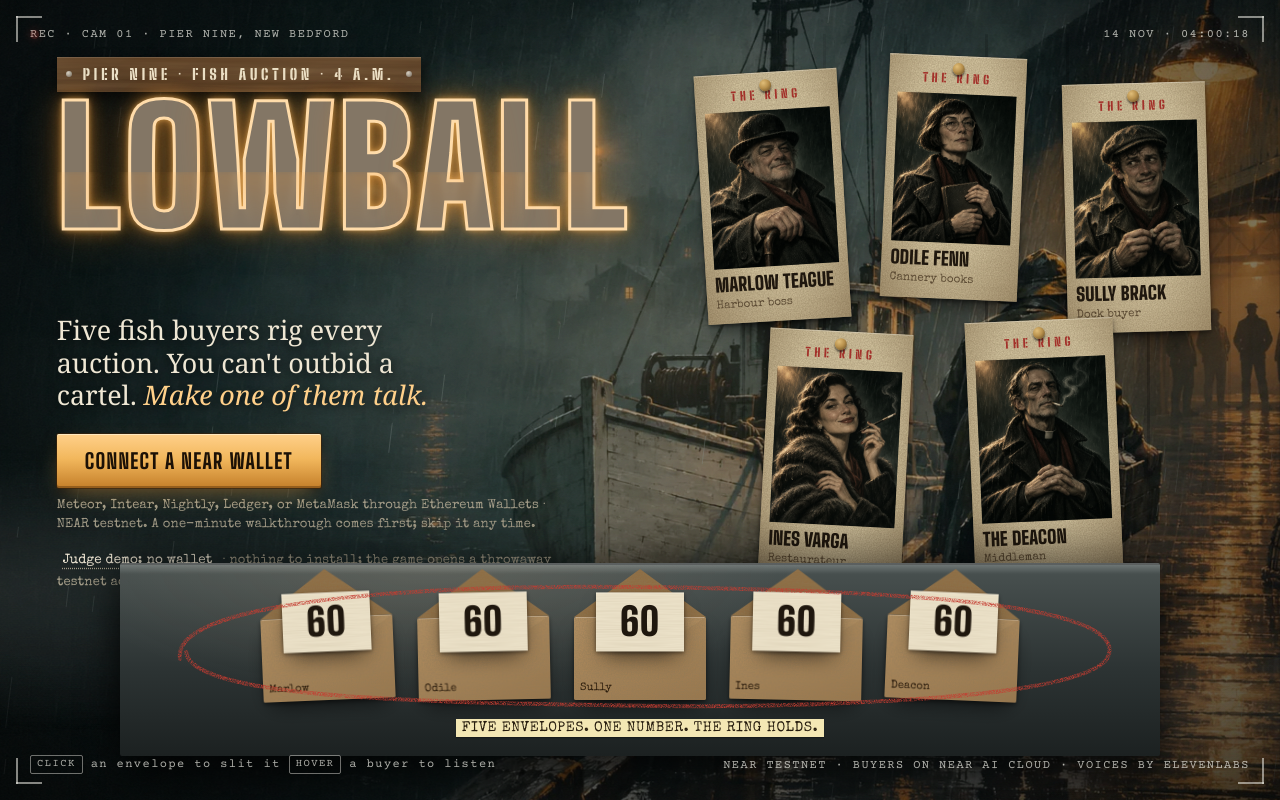
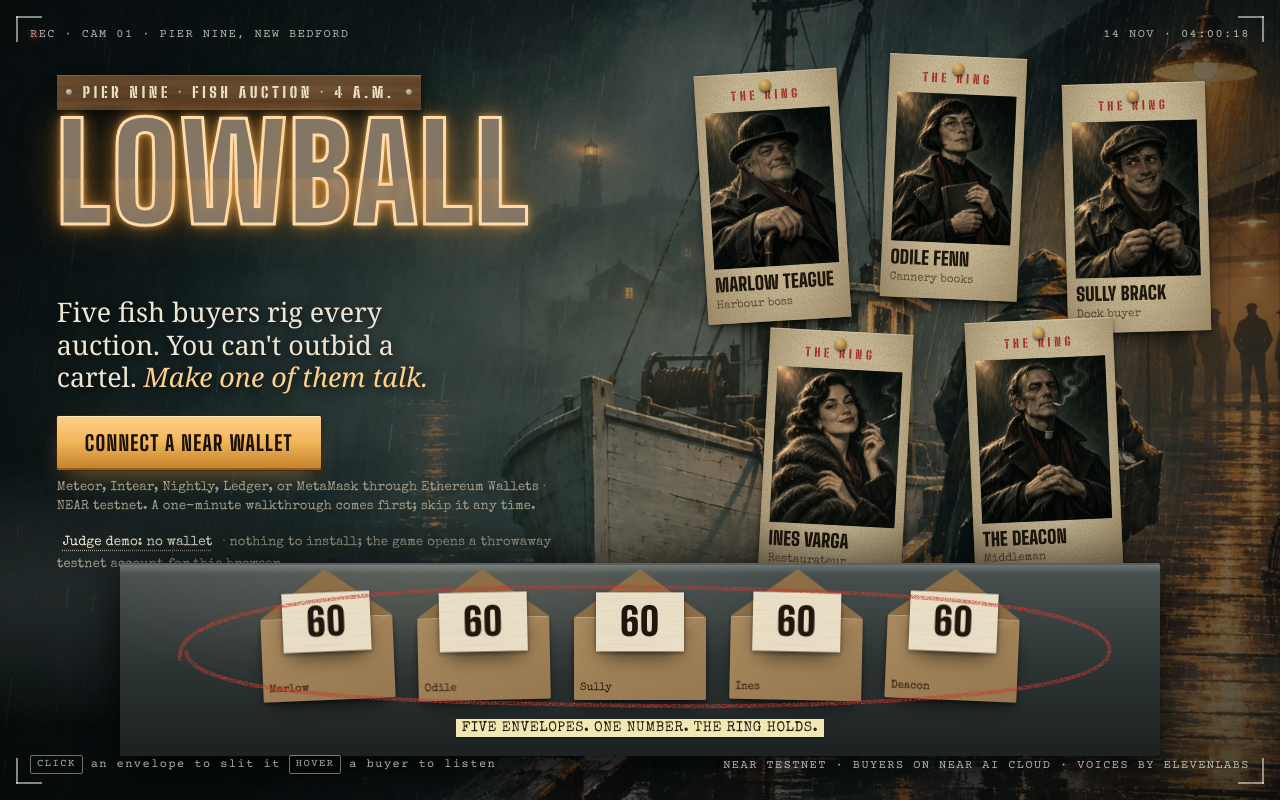
Before and after one commit to CipherKuma/lowball, a React (Vite) app in the folder web/: page / in a window 1280 px wide. Built offline with nearby package versions, Linux system fonts and the light colour scheme; no server answers; a web font is replaced by a local one.

Commit message:
Landing: the neon sign never wraps (no-wrap, sized by width and height)

```diff
--- a/web/src/styles/landing.css
+++ b/web/src/styles/landing.css
@@ -83,9 +83,10 @@
   margin: 0;
   font-family: var(--font-sign);
   font-weight: 900;
-  font-size: clamp(92px, 12.6vw, 200px);
+  font-size: clamp(92px, min(10.4vw, 21vh), 184px);
   line-height: 0.8;
   letter-spacing: 0.015em;
+  white-space: nowrap;
   color: rgba(30, 14, 4, 0.55);
   -webkit-text-stroke: 3px #ffdcaa;
   text-shadow:
@@ -118,9 +119,10 @@
   overflow: hidden;
   font-family: var(--font-sign);
   font-weight: 900;
-  font-size: clamp(92px, 12.6vw, 200px);
+  font-size: clamp(92px, min(10.4vw, 21vh), 184px);
   line-height: 0.8;
   letter-spacing: 0.015em;
+  white-space: nowrap;
   color: transparent;
   -webkit-text-stroke: 3px rgba(255, 210, 150, 0.8);
   text-shadow: 0 0 18px rgba(242, 150, 50, 0.6);
```
